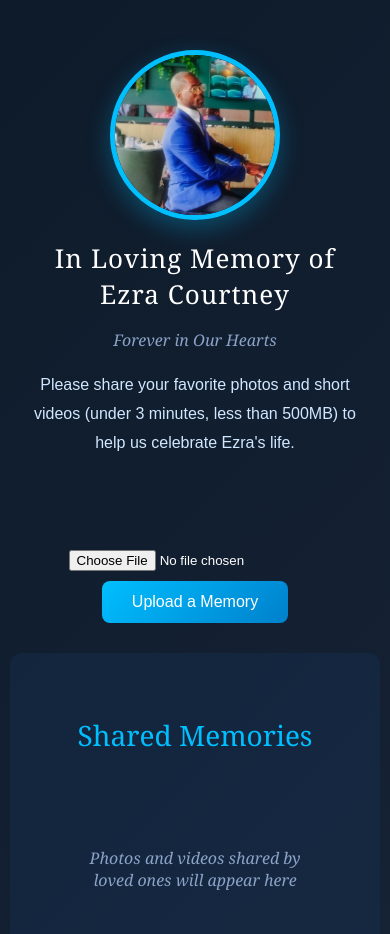
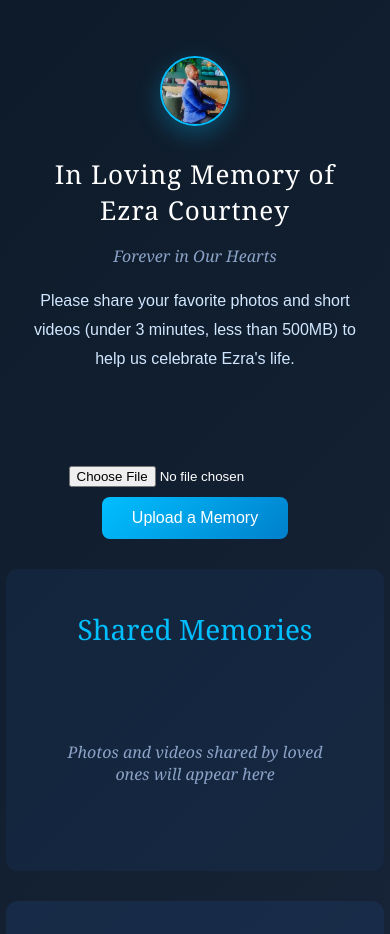
Before and after one commit to EYE-AM-STUDIOS/Ezra, a plain HTML site: page index.html in a window 390 px wide. Shown: the top 934 px of the page. Drawn offline with Linux system fonts and the light colour scheme.

Commit message:
Refactor CSS for profile images and gallery layout
Adjusted dimensions for profile images and gallery items in CSS. Updated media query styles for responsiveness.

```diff
--- a/index.html
+++ b/index.html
@@ -233,12 +233,14 @@
         font-size: 26px;
       }
       .profile-image-container {
-        width: 170px;
-        height: 170px;
+        width: 140px;
+        height: 140px;
       }
-      header img {
-        width: 150px;
-        height: 150px;
+      header img,
+      .profile-image {
+        width: 120px;
+        height: 120px;
+        border-width: 3px;
       }
       .gallery-grid {
         grid-template-columns: repeat(auto-fill, minmax(100px, 1fr));
@@ -250,15 +252,29 @@
     }
     @media(max-width: 480px) {
       .container {
-        padding: 10px;
+        padding: 6px;
+      }
+      .profile-image-container {
+        width: 90px;
+        height: 90px;
+      }
+      header img,
+      .profile-image {
+        width: 70px;
+        height: 70px;
+        border-width: 2px;
       }
       .gallery-grid {
         grid-template-columns: repeat(auto-fill, minmax(80px, 1fr));
-        gap: 10px;
+        gap: 8px;
       }
       .gallery-grid img,
       .gallery-grid video {
-        height: 80px;
+        height: 60px;
+      }
+      .guestbook,
+      .gallery {
+        padding: 18px 4px;
       }
     }
   </style>
```
